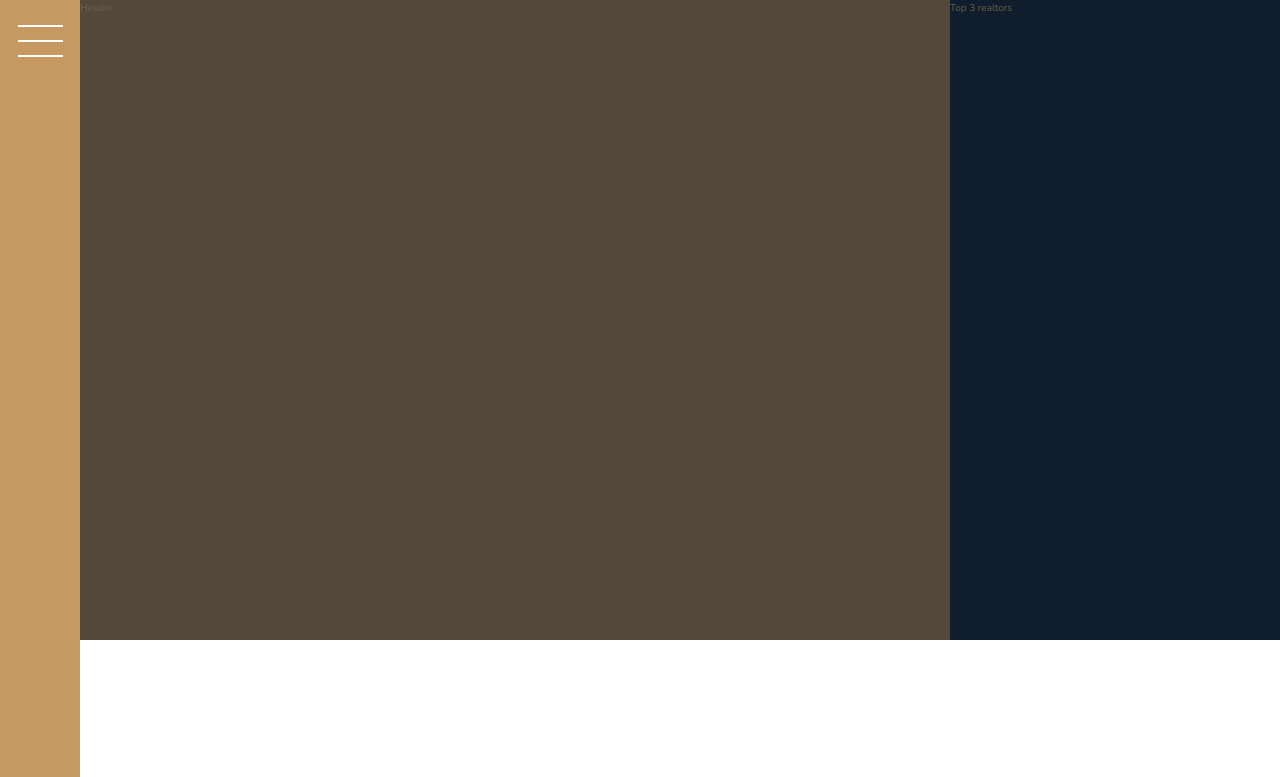
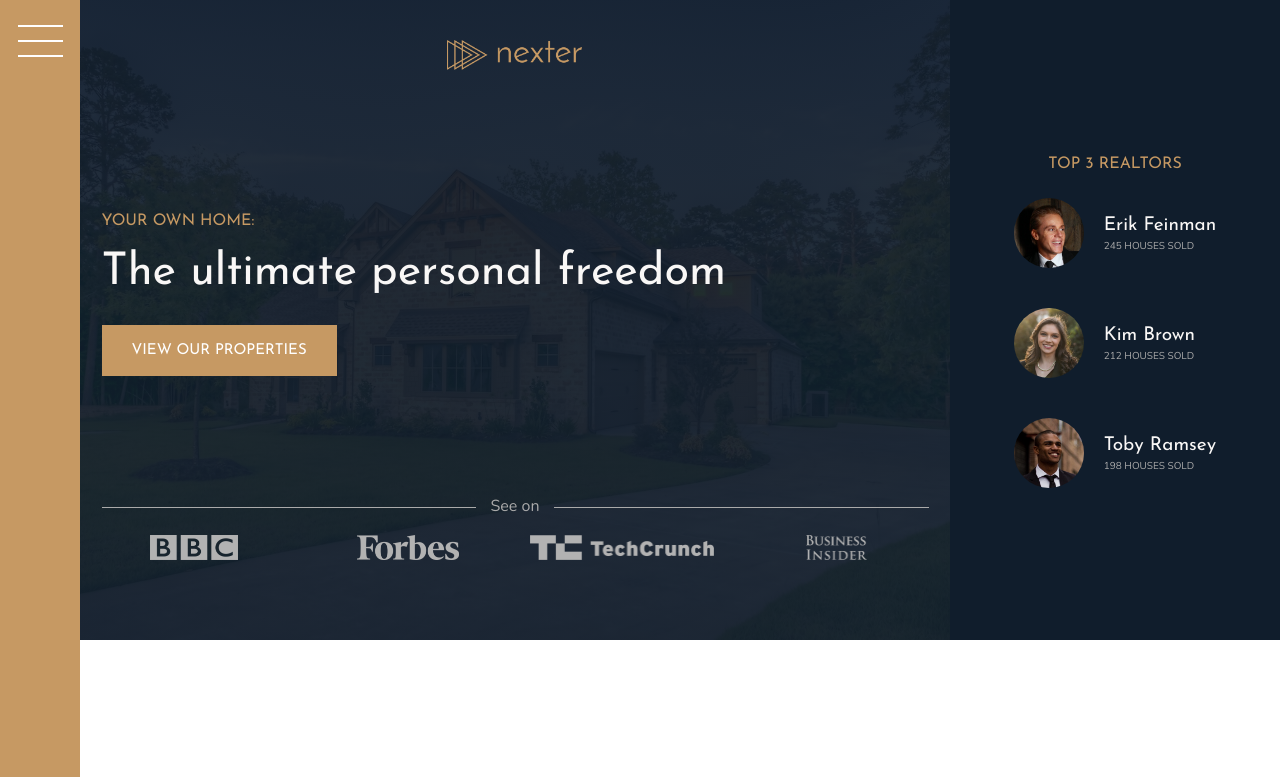
Before and after one commit to TrellixVulnTeam/nexter_3OFH, a website: page index.html in a window 1280 px wide. Shown: the top 777 px of the page. Drawn offline with nearby package versions, Linux system fonts and the light colour scheme.

Commit message:
building the header

```diff
--- a/index.html
+++ b/index.html
@@ -16,10 +16,39 @@
             <button class="nav-button"></button>
         </div>
         <header class="header">
-            Header
+            <img src="img/logo.png" alt="" class="header__logo">
+            <h3 class="heading-3">Your own home:</h3>
+            <h1 class="heading-1">The ultimate personal freedom</h1>
+            <button class="btn header__btn">View our properties</button>
+            <div class="header__seenon-text">See on</div>
+            <div class="header__seenon-logos">
+                <img src="img/logo-bbc.png" alt="">
+                <img src="img/logo-forbes.png" alt="">
+                <img src="img/logo-techcrunch.png" alt="">
+                <img src="img/logo-bi.png" alt="">
+            </div>
         </header>
         <div class="realtors">
-            Top 3 realtors
+            <h3 class="heading-3">Top 3 realtors</h3>
+            <div class="realtors__list">
+                <img src="img/realtor-1.jpeg" alt="" class="realtors__img">
+                <div class="realtors__details">
+                    <h4 class="heading-4 heading-4--light">Erik Feinman</h4>
+                    <p class="realtors__sold">245 houses sold</p>
+                </div>
+
+                <img src="img/realtor-2.jpeg" alt="" class="realtors__img">
+                <div class="realtors__details">
+                    <h4 class="heading-4 heading-4--light">Kim Brown</h4>
+                    <p class="realtors__sold">212 houses sold</p>
+                </div>
+
+                <img src="img/realtor-3.jpeg" alt="" class="realtors__img">
+                <div class="realtors__details">
+                    <h4 class="heading-4 heading-4--light">Toby Ramsey</h4>
+                    <p class="realtors__sold">198 houses sold</p>
+                </div>
+            </div>
         </div>
         <section class="features">
             <div class="feature">
--- a/sass/_header.scss
+++ b/sass/_header.scss
@@ -1,4 +1,53 @@
 .header{
     background-color: $color-grey-dark-1;
     grid-column: full-start / col-end 6;
+    background-image: linear-gradient(rgba($color-secondary, .93), rgba($color-secondary, .93)), url("../img/hero.jpeg");
+    background-position: center;
+    background-size: cover;
+    padding: 8rem;
+    padding-top: 4rem;
+
+    display: grid;
+    grid-template-rows: 1fr min-content 6rem 1fr;
+    grid-template-columns: max-content;
+    grid-row-gap: 1.5rem;
+    justify-content: center;
+
+    &__logo{
+        height: 3rem;
+        justify-self: center;
+    }
+
+    &__btn{
+        align-self: start;
+        justify-self: start;
+    }
+
+    &__seenon-text{
+        display: grid;
+        font-size: 1.6rem;
+        color: $color-grey-light-2;
+        grid-template-columns: 1fr max-content 1fr;
+        grid-column-gap: 1.5rem;
+        align-items: center;
+
+        &::after,
+        &::before{
+            content: "";
+            height: 1px;
+            background-color: currentColor;
+            display: block;
+        }
+    }
+
+    &__seenon-logos{
+        display: grid;
+        grid-template-columns: repeat(4, 1fr);
+        grid-column-gap: 3rem;
+        justify-items: center;
+        img{
+            filter: brightness(70%);
+            height: 2.5rem;
+        }
+    }
 }
--- a/sass/_realtors.scss
+++ b/sass/_realtors.scss
@@ -1,4 +1,28 @@
 .realtors{
     background-color: $color-secondary;
     grid-column: col-start 7 / full-end;
+    padding: 3rem;
+    display: grid;
+    align-content: center;
+    justify-items: center;
+    justify-content: center;
+    grid-row-gap: 2rem;
+
+    &__list{
+        display: grid;
+        grid-template-columns: min-content max-content;
+        grid-column-gap: 2rem;
+        grid-row-gap: 5vh;
+        align-items: center;
+    }
+    &__img{
+        width: 7rem;
+        border-radius: 50%;
+        display: block;
+    }
+    &__sold{
+        text-transform: uppercase;
+        color: $color-grey-light-2;
+        margin-top: -3px;
+    }
 }
--- a/sass/_typography.scss
+++ b/sass/_typography.scss
@@ -4,6 +4,9 @@
 }
 .heading-1{
     @extend %heading;
+    font-size: 4.5rem;
+    color: $color-grey-light-1;
+    line-height: 1;
 }
 
 .heading-2{
```
Also changed, not shown: css/style.css.
